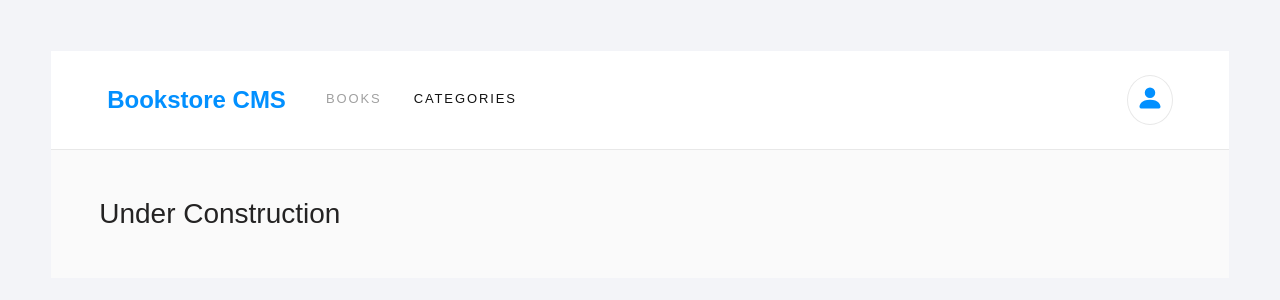
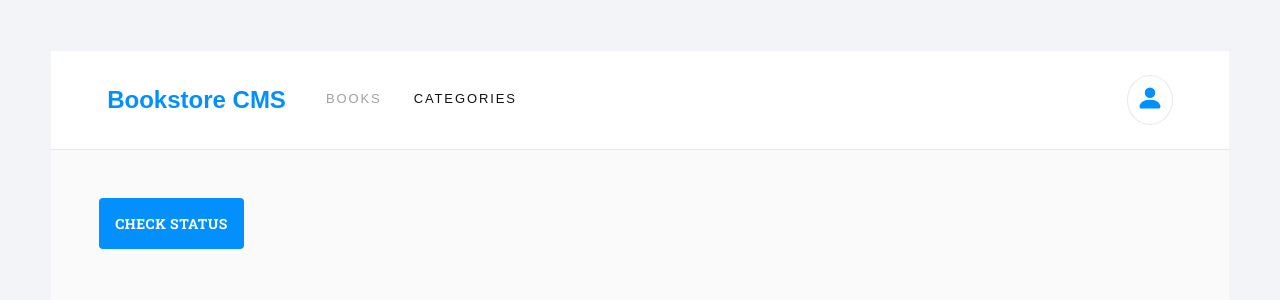
Before and after one commit to Kweeka1/book-store, a React (Create React App) app: page /categories in a window 1280 px wide. Shown: the top 300 px of the page. Built offline with nearby package versions, Linux system fonts and the light colour scheme.

Commit message:
Update categories, add check status functionality

```diff
--- a/src/Pages/Categories/Categories.jsx
+++ b/src/Pages/Categories/Categories.jsx
@@ -1,7 +1,19 @@
 import './categories.scss';
+import { useDispatch, useSelector } from 'react-redux';
+import { checkCategoryStatus } from '../../redux/categories/categories';
 
-const Categories = () => (
-  <div className="categories">Under Construction</div>
-);
+const Categories = () => {
+  const dispatch = useDispatch();
+  const status = useSelector((state) => state.categories);
+
+  return (
+    <div className="categories">
+      <button type="button" onClick={() => dispatch(checkCategoryStatus())}>CHECK STATUS</button>
+      <div className="categories-status">
+        {status}
+      </div>
+    </div>
+  );
+};
 
 export default Categories;
--- a/src/Pages/Categories/categories.scss
+++ b/src/Pages/Categories/categories.scss
@@ -2,3 +2,7 @@
   color: rgb(36 35 35);
   font-size: 28px;
 }
+
+.categories-status {
+  padding: 1rem 0;
+}
```
